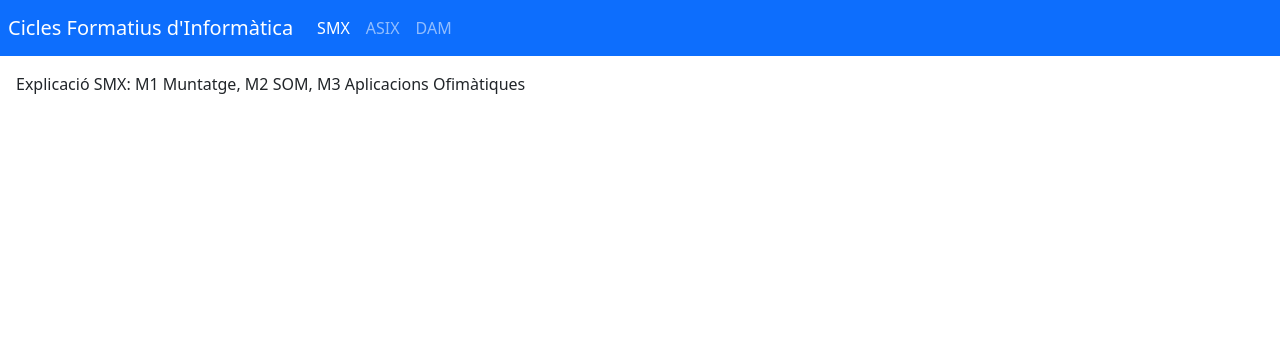
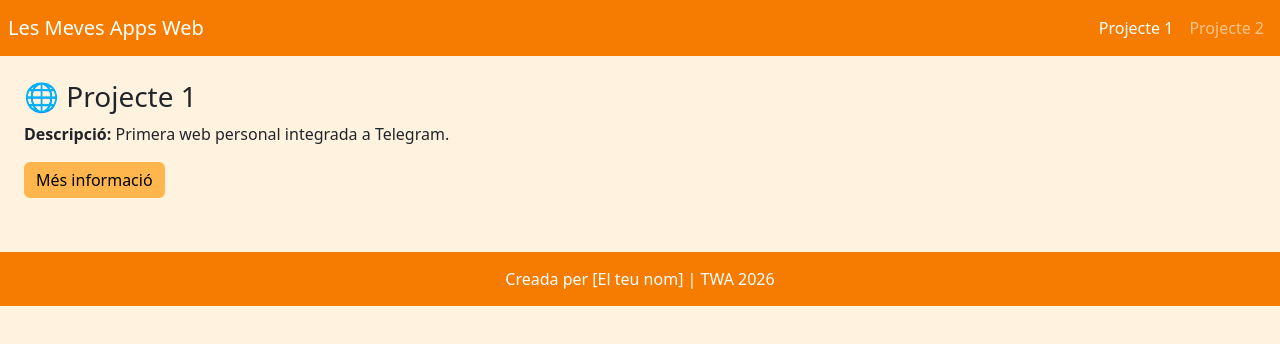
Before and after one commit to roomi407/telegram-web-app, a plain HTML site: page index.html in a window 1280 px wide. Drawn offline with nearby package versions, Linux system fonts and the light colour scheme.

Commit message:
Update index.html

```diff
--- a/index.html
+++ b/index.html
@@ -3,25 +3,45 @@
 <head>
   <meta charset="UTF-8">
   <meta name="viewport" content="width=device-width, initial-scale=1">
-  <title>Menú CF d'informàtica</title>
+  <title>La meva TWA Personalitzada</title>
   <link href="https://cdn.jsdelivr.net/npm/bootstrap@5.3.3/dist/css/bootstrap.min.css" rel="stylesheet">
+  <style>
+    body { background-color: #fff3e0; }
+    .navbar { background-color: #f57c00; }
+    .btn-custom { background-color: #ffb74d; border: none; color: #000; }
+    footer { text-align: center; padding: 15px; background-color: #f57c00; color: white; margin-top: 30px; }
+  </style>
 </head>
 <body>
-  <nav class="navbar navbar-expand bg-primary navbar-dark">
-    <a href="#" class="navbar-brand ms-2">Cicles Formatius d'Informàtica</a>
-    <ul class="navbar-nav nav">
-      <li class="nav-item"><a href="#s1" class="nav-link active" data-bs-toggle="tab">SMX</a></li>
-      <li class="nav-item"><a href="#s2" class="nav-link" data-bs-toggle="tab">ASIX</a></li>
-      <li class="nav-item"><a href="#s3" class="nav-link" data-bs-toggle="tab">DAM</a></li>
+  <nav class="navbar navbar-expand navbar-dark p-2">
+    <a href="#" class="navbar-brand">Les Meves Apps Web</a>
+    <ul class="navbar-nav nav ms-auto">
+      <li class="nav-item"><a href="#web1" class="nav-link active" data-bs-toggle="tab">Projecte 1</a></li>
+      <li class="nav-item"><a href="#web2" class="nav-link" data-bs-toggle="tab">Projecte 2</a></li>
     </ul>
   </nav>
 
-  <div class="tab-content p-3">
-    <div class="tab-pane active" id="s1">Explicació SMX: M1 Muntatge, M2 SOM, M3 Aplicacions Ofimàtiques</div>
-    <div class="tab-pane" id="s2">Explicació ASIX: M1 Sistemes Informàtics, M2 Ciberseguretat, M3 Xarxes</div>
-    <div class="tab-pane" id="s3">Explicació DAM: M1 Sistemes Informàtics, M2 Programació, M3 Bases de dades</div>
+  <div class="tab-content p-4">
+    <div class="tab-pane active" id="web1">
+      <h3>🌐 Projecte 1</h3>
+      <p><b>Descripció:</b> Primera web personal integrada a Telegram.</p>
+      <button class="btn btn-custom" data-bs-toggle="modal" data-bs-target="#popup1">Més informació</button>
+    </div>
+    <div class="tab-pane" id="web2">
+      <h3>📱 Projecte 2</h3>
+      <p><b>Descripció:</b> Aplicació d'integració d'APIs i automatització.</p>
+      <button class="btn btn-custom" data-bs-toggle="modal" data-bs-target="#popup2">Més informació</button>
+    </div>
   </div>
 
+  <div class="modal fade" id="popup1" tabindex="-1" aria-hidden="true">
+    <div class="modal-dialog"><div class="modal-content"><div class="modal-body">Detalls del Projecte 1 realitzat amb Bootstrap.</div></div></div>
+  </div>
+  <div class="modal fade" id="popup2" tabindex="-1" aria-hidden="true">
+    <div class="modal-dialog"><div class="modal-content"><div class="modal-body">Detalls del Projecte 2 que utilitza crides API.</div></div></div>
+  </div>
+
+  <footer>Creada per [El teu nom] | TWA 2026</footer>
   <script src="https://cdn.jsdelivr.net/npm/bootstrap@5.3.3/dist/js/bootstrap.bundle.min.js"></script>
 </body>
 </html>
```
